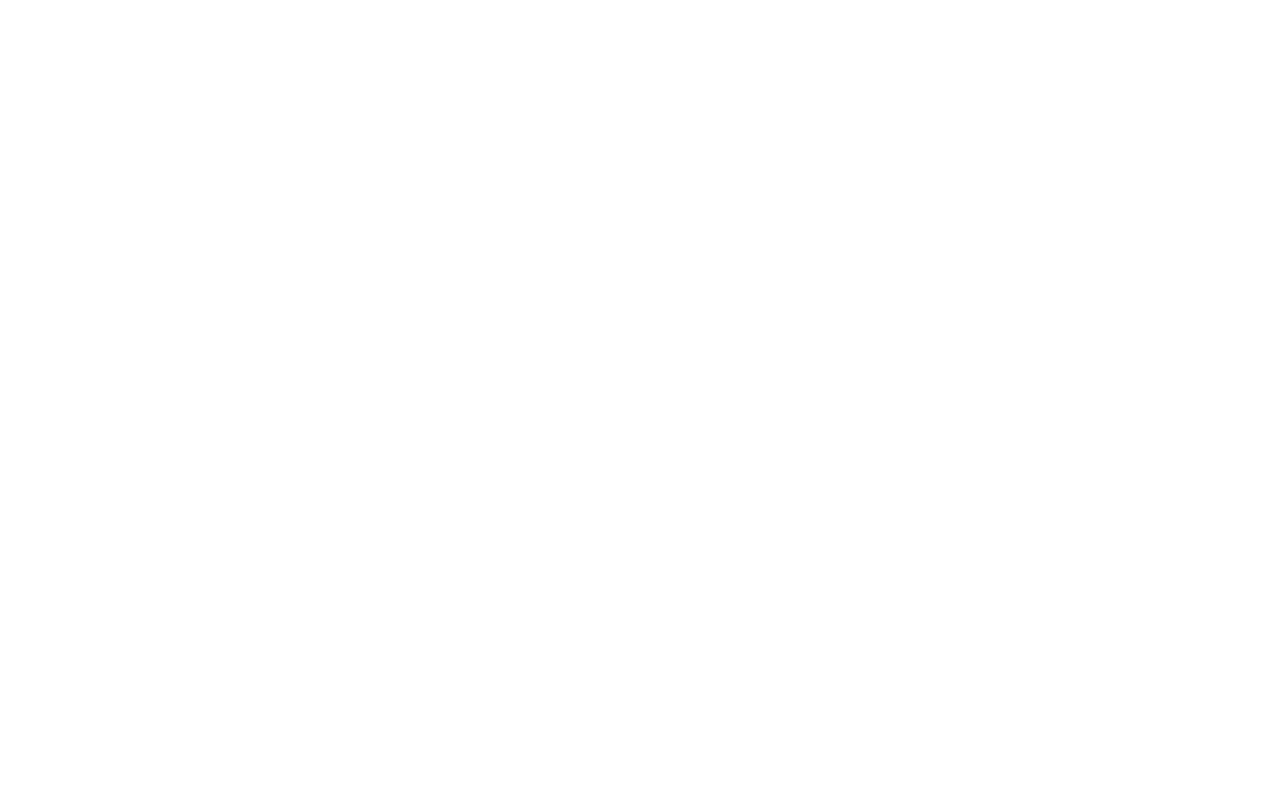
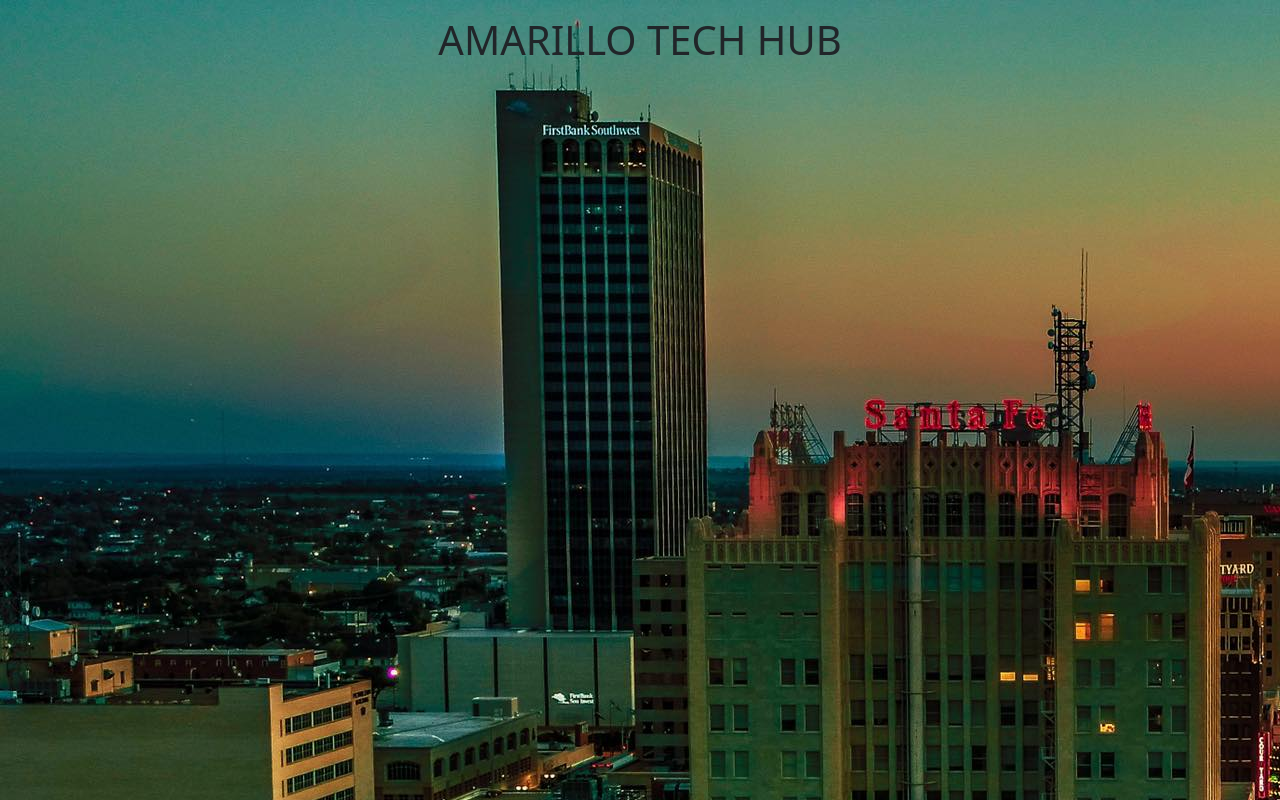
Before and after one commit to business-hub-actx/capstone-the-hub, a React (Create React App) app in the folder frontend/: page / in a window 1280 px wide. Built offline with nearby package versions, Linux system fonts and the light colour scheme.

Commit message:
quick commit

```diff
--- a/frontend/src/index.js
+++ b/frontend/src/index.js
@@ -3,4 +3,5 @@
 import 'bootstrap/dist/css/bootstrap.css';
 
 
+
 ReactDOM.render(App(), document.querySelector('#root'));
--- a/frontend/src/ui/Home.js
+++ b/frontend/src/ui/Home.js
@@ -1,9 +1,24 @@
+import {BrowserRouter} from 'react-router-dom'
+import {Route, Switch} from 'react-router'
+// import { Home } from './Home'
+import {FourOhFour} from './FourOhFour'
 import React from "react"
+import "./homePage.css"
 
 export const Home = () => {
-    return (
-        <>
+    return(
+ <>
 
-        </>
-    )
+<div class="container-fluid pt-3 amarillo">
+    <div class="text-center mb-0 row">
+        <div class="col">
+        </div>
+        <h1>AMARILLO TECH HUB</h1>
+    </div>
+</div>
+
+
+</>
+)
+
 }
--- a/frontend/src/ui/homePage.css
+++ b/frontend/src/ui/homePage.css
@@ -0,0 +1,13 @@
+/*background image css*/
+body {
+	background-image: url("image/city.jpg");
+}
+
+p {
+	text-align: center
+}
+
+#ourParagraph {
+	border-style: solid;
+	padding: 30px;
+}
```
Also changed, not shown: 2 other files (tests, documents, lock files or other folders).
